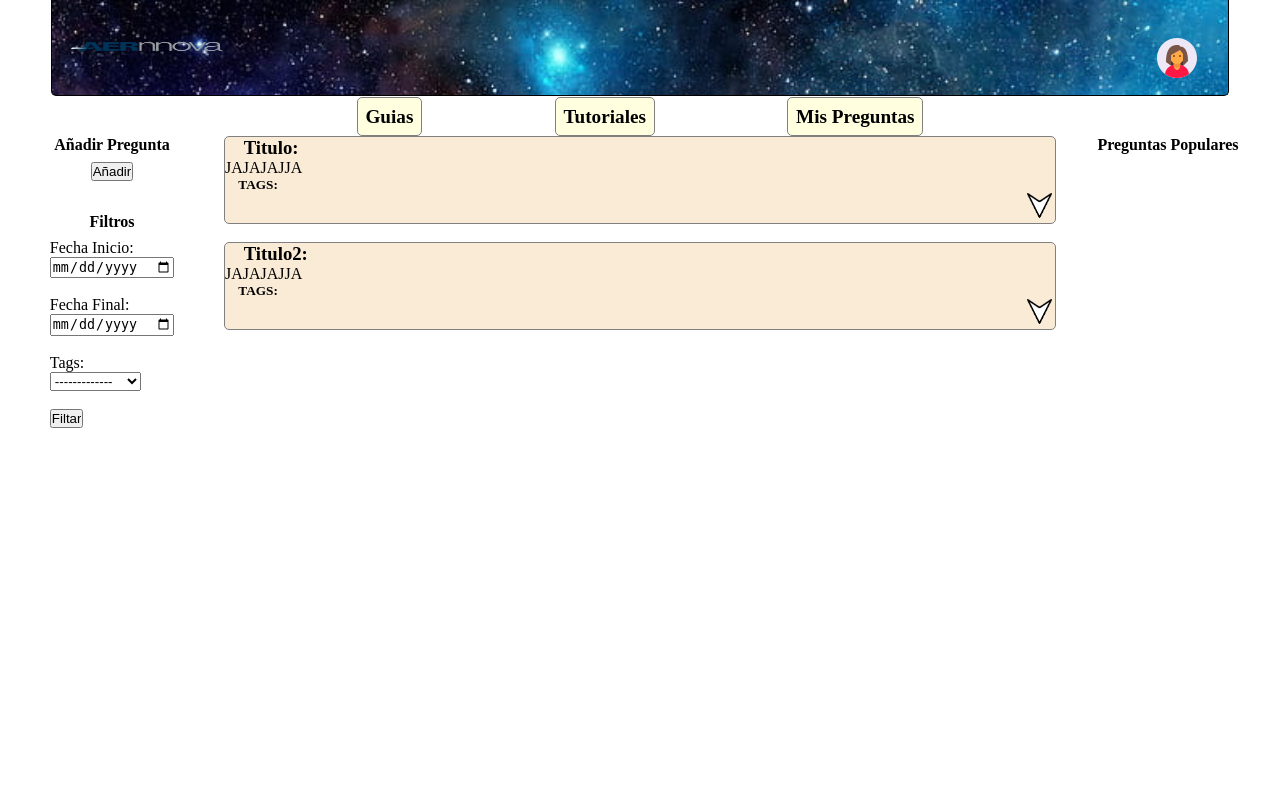
After one commit to reto1-ikadev/reto2, a PHP site: template app/views/pprincipal.php in a window 1280 px wide. The commit adds this page. Run offline with PHP 8.4, Linux system fonts and the light colour scheme; the template is opened without the code that fills it, so the values that code supplies are empty.

Commit message:
pagina Principal

```diff
--- a/app/index.php
+++ b/app/index.php
@@ -22,4 +22,4 @@ function nombre_Empleado($dbh){
 }
 
 
-include 'Views/header.php';
+include 'views/pprincipal.php';
--- a/app/styles/style.css
+++ b/app/styles/style.css
@@ -5,24 +5,106 @@
 }
 body{
     height: 100vh;
+    display: grid;
+    grid-template-columns: 20% 60% 20%;
+    grid-template-rows: 12% 4% 73% 10%;
+    grid-template-areas:
+    "header header header"
+    "nav nav nav"
+    "main main main"
+    "footer footer footer";
 }
 
 .header{
+    grid-area: header;
     margin: 0 auto;
-    width: 65%;
+    width: 92%;
     border-bottom-right-radius: 5px;
     border-bottom-left-radius: 5px;
     border: 1px solid #000;
     border-top: 0px;
-    background-image: url(/img/header.jpeg);
+    background-image: url(Img/header.jpeg);
+    background-color: rgb(198, 241, 128);
     background-size: cover;
     display: grid;
     grid-template-columns: 30% 40% 30%;
     grid-template-rows: 5em;
     grid-template-areas: "logo bien nav";
+}
+.header div{
+    margin-top: 6%;
+}
+.nav{
+    grid-area: nav;
+    width: 65%;
+    margin: 0.5em auto;
+    display: flex;
+    justify-content: space-evenly;
+    align-items: center;
+}
+.nav a{
+    text-decoration: none;
+    color: #000;
+    font-size: 1.2em;
+    font-weight: bold;
+    border-radius: 5px;
+    background-color: lightyellow;
+    border: 1px solid gray;
+    padding: 0.4em;
+    margin-top: 0.5em;
+}
+.cont-prin{
+    grid-area: main;
+    margin: 0.5em auto;
+    width: 100%;
+
+    border-top: 0px;
+    display: grid;
+    grid-template-columns: 17.5% 65% 17.5%;
+    grid-template-rows: 100%;
+    grid-template-areas: "slide prin pop";
+}
+.slide{
+    grid-area: slide;
+    margin: 0 auto;
+    width: 100%;
+    height: 100%;
+    display: flex;
+    flex-direction: column;
+    align-items: center;
+}
+.slide div.filtros{
+    margin: 2em;
+}
+.slide, .popular h4{
+    text-align: center;
 
 }
+.anadir h4{
+    margin-bottom: 0.5em;
+}
+.filtros h4{
+    margin-bottom: 0.5em;
+}
+.filtro{
+    display: flex;
+    flex-direction: column;
+    justify-content: center;
+    align-items: flex-start;
 
+}
+.main{
+    grid-area: prin;
+    margin: 0 auto;
+    width: 100%;
+    display: flex;
+    flex-direction: column;
+    align-items: center;
+}
+.popular{
+    grid-area: pop;
+    z-index: -1;
+}
 .despl{
    grid-area: nav;
    margin-left: auto;
@@ -42,19 +124,21 @@ body{
 }
 
 .imglogo{
-    width: 80%;
-    height: 90%;
+    width:50%;
+    height:100%;
 }
 
 .boton{
     margin: 1em 2em 0.5em 5em;
 }
 
+
 .boton:focus + .menu{
     display: block;
-    z-index: 1;
     visibility: visible;
+
 }
+
 
 .menu{
     display: block;
@@ -62,7 +146,6 @@ body{
     border-radius: 5%;
     background-color: beige;
     visibility: hidden;
-
 }
 .menu a{
   float: none;
@@ -76,3 +159,30 @@ body{
  background-color:azure;
  border-radius: 10%;
 }
+
+a{
+    text-decoration: none;
+    color: black;
+
+}
+
+.preguntas{
+    width: 100%;
+    height: 5.5em;
+    background-color: antiquewhite;
+    border-radius: 5px;
+    border: 1px solid grey;
+    z-index: -1;
+}
+
+.preguntas h3,h5{
+    margin-left: 1em;
+}
+
+.preguntas img{
+    float: right;
+    width: 25;
+    height: 25;
+    margin-bottom: 0.2em;
+    margin-right: 0.2em;
+}
--- a/app/views/header.php
+++ b/app/views/header.php
@@ -9,12 +9,12 @@
 </head>
 
 <body>
-    <div class="header">
+        <header class="header">
             <div class="logo">
                 <img src="Img/aernnova.png" class="imglogo">
             </div>
-        <div class="bin" >
-        <p><?php nombre_Empleado($dbh); ?></p>
+            <div class="bin">
+                <b><?php nombre_Empleado($dbh); ?></b>
             </div>
             <div class="despl">
                 <input type="image" src="Img/icon1.png" class="boton">
@@ -26,5 +26,4 @@
                     <a href="">Cerrar Sesion</a>
                 </div>
             </div>
-    </div>
-</body>
+        </header>
--- /dev/null
+++ b/app/views/pprincipal.php
@@ -0,0 +1,77 @@
+<?php include_once('header.php'); ?>
+<div class="nav">
+    <a href="aaa">Guias</a>
+    <a href="#">Tutoriales</a>
+    <a href="#">Mis Preguntas</a>
+</div>
+<div class="cont-prin">
+
+    <div class="slide">
+        <div class="anadir">
+            <h4>Añadir Pregunta</h4>
+            <input type="submit" id="accion" value="Añadir">
+        </div>
+        <div class="filtros">
+            <h4>Filtros</h4>
+
+            <div class="filtro">
+                <form action="" method="get" class="filtro">
+                <label for="fechInicio">Fecha Inicio:</label>
+                <input type="date" id="fechInicio" name="fechInicio">
+                <br>
+                <label for="fechaFinal">Fecha Final:</label>
+                <input type="date" id="fechaFinal" name="fechaFinal">
+                <br>
+                <label for="tags">Tags:</label>
+                <select name="tags" id="tags">
+                    <option value="">-------------</option>
+                    <option value="mecanica">Mecanica</option>
+                    <option value="electricidad">Electricidad</option>
+                    <option value="electronica">Electronica</option>
+                    <option value="diseño">Diseño</option>
+                </select>
+                <br>
+                <input type="submit" value="Filtar">
+            </form>
+            </div>
+        </div>
+    </div>
+    <div class="main">
+
+        <div id="1" class="preguntas">
+            <h3>Titulo:</h3><span>JAJAJAJJA</span>
+            <p>
+            <h5>TAGS:</h5>
+            </p>
+            <img src="img/flecha.png" alt="flecha">
+        </div>
+        <br>
+        <div id="3" class="preguntas">
+            <h3>Titulo2:</h3><span>JAJAJAJJA</span>
+            <p>
+            <h5>TAGS:</h5>
+            </p>
+            <img src="img/flecha.png" alt="flecha">
+        </div>
+
+
+
+    </div>
+    <div class="popular">
+        <h4>Preguntas Populares</h4>
+    </div>
+
+</div>
+
+
+
+
+
+
+
+
+
+
+
+<?php # include_once('footer.php');
+?>
```
Also changed, not shown: app/img/flecha.png (added), 1 other file. Lines whose indentation alone changed are shown as unchanged.
